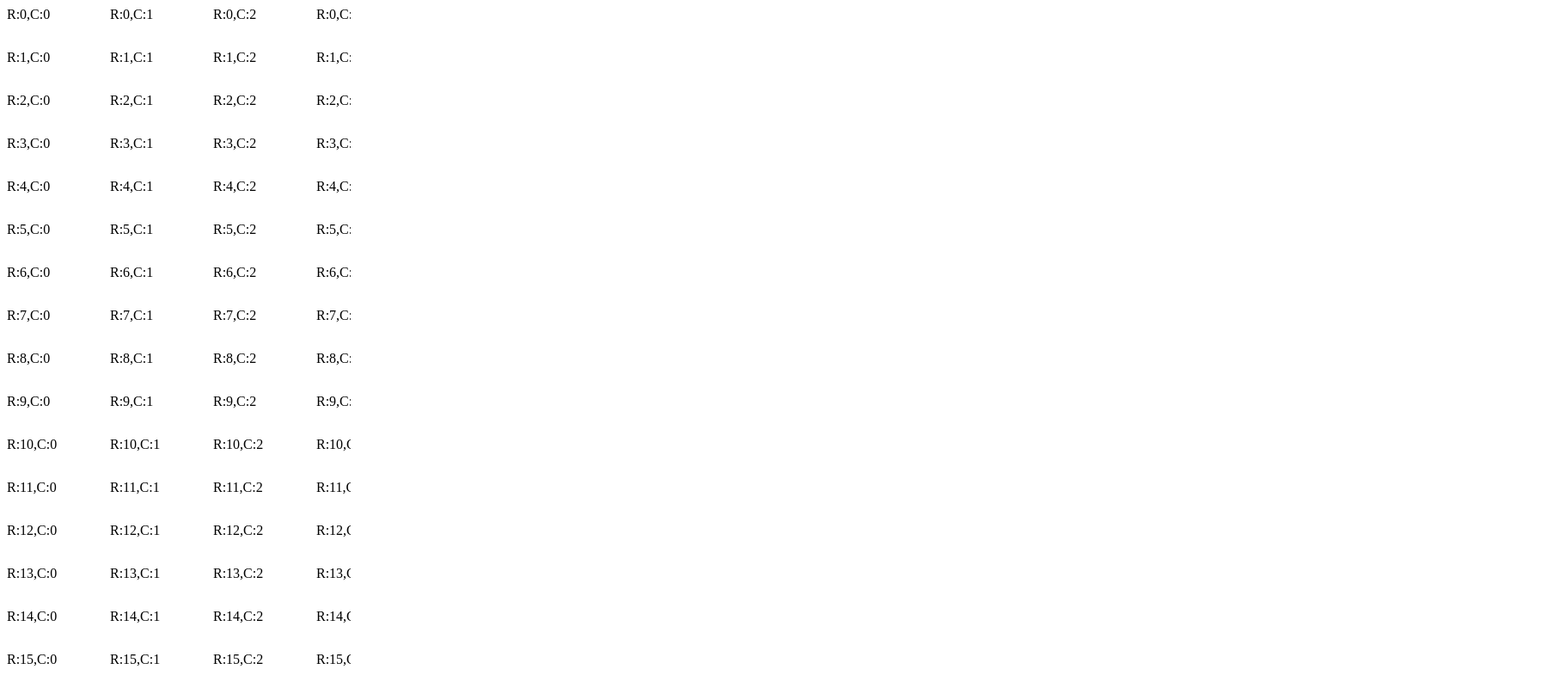
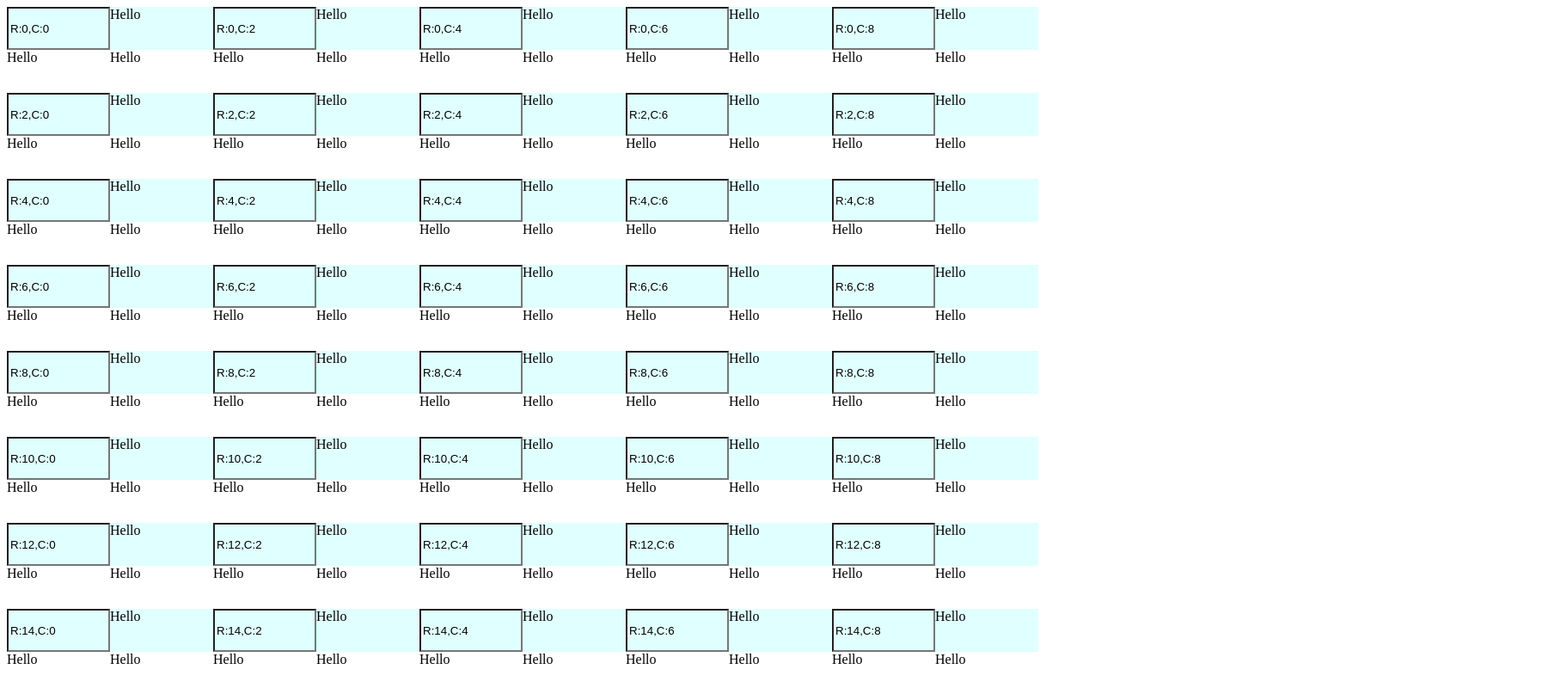
Before and after one commit to RPE8/sturdy-giggle, a website with bundled scripts: page index.html in a window 1280 px wide. Shown: the whole page at 86% size, 1808 px wide, since content can reach past the window. Built offline with nearby package versions, Linux system fonts and the light colour scheme.

Commit message:
Add styles and classAccessor

```diff
--- a/index.html
+++ b/index.html
@@ -6,12 +6,30 @@
 		<meta name="viewport" content="width=device-width, initial-scale=1.0" />
 		<script src="./index.js" type="module" defer></script>
 		<title>Document</title>
-		<style></style>
+		<style>
+			.Even {
+				background-color: lightcyan;
+			}
+			.Input {
+				box-sizing: border-box;
+				width: 100%;
+				height: 100%;
+			}
+
+			.cell {
+				box-sizing: border-box;
+				width: 100%;
+				height: 100%;
+			}
+		</style>
 	</head>
 	<body>
 		<!-- TODO: .sturdy-container should be staticaly created on the page,								then div inside of it must be automatically created -->
-		<main style="position: relative; width: 400px; height: 800px; box-sizing: border-box; overflow: auto">
-			<div class="sturdy-container" style="position: relative; width: 400px; height: 800px; box-sizing: border-box"></div>
+		<main style="position: relative; width: 1800px; height: 800px; box-sizing: border-box; overflow: auto">
+			<div
+				class="sturdy-container"
+				style="position: relative; width: 1800px; height: 800px; box-sizing: border-box"
+			></div>
 		</main>
 	</body>
 </html>
--- a/index.js
+++ b/index.js
@@ -2,7 +2,7 @@ import Sturdy from "./sturdy-giggle.js";
 import SturdyDataGenerator from "./sturdy-data-generator.js";
 
 const rowsCount = 600;
-const columnsCount = 4;
+const columnsCount = 10;
 
 const data = new SturdyDataGenerator({ rowsCount, columnsCount }).generateData();
 
@@ -13,10 +13,10 @@ const sturdy = new Sturdy({
 	rowCount: rowsCount,
 	rowHeight: rowHeight,
 	columns: data,
-	cellRenderer: ({ columnIndex, rowIndex, key, inlineStyle, classes, column } = {}) => {
+	cellRenderer: ({ columnIndex, rowIndex, key, inlineStyle, classes = ["cell"], column } = {}) => {
 		const cellContainer = document.createElement("div");
 		if (key) cellContainer.setAttribute("data-key", key);
-		if (classes) cellContainer.classList("class", ...classes);
+		if (classes) cellContainer.classList.add("class", ...classes);
 		if (inlineStyle) cellContainer.setAttribute("style", inlineStyle);
 
 		const content = column.renderer({ columnIndex, rowIndex });
--- a/sturdy-data-generator.js
+++ b/sturdy-data-generator.js
@@ -14,7 +14,11 @@ class SturdyColumnsGenerator {
 		};
 
 		const classAccessor = function ({ rowIndex, columnIndex }) {
-			return this.key;
+			const classes = [`Row-${rowIndex}`, `Column-${columnIndex}`, "Row", "Column", "Input"];
+			if (rowIndex % 2 === 0) {
+				classes.push("Even");
+			}
+			return classes;
 		};
 
 		const inlineStyleAccessor = function ({ rowIndex, columnIndex }) {
@@ -46,9 +50,18 @@ class SturdyColumnsGenerator {
 					width: 120,
 					widthUnits: "px",
 					renderer: ({ rowIndex, columnIndex }) => {
-						const cell = document.createElement("div");
-						cell.textContent = dataAccessor({ rowIndex, columnIndex });
-						return cell;
+						let element;
+						if (rowIndex % 2 === 0 && columnIndex % 2 === 0) {
+							element = document.createElement("input");
+							element.value = dataAccessor({ rowIndex, columnIndex });
+						} else {
+							element = document.createElement("div");
+							element.textContent = "Hello";
+						}
+
+						const classes = classAccessor({ rowIndex, columnIndex });
+						element.classList.add(...classes);
+						return element;
 					},
 				})
 			);
--- a/sturdy-giggle.js
+++ b/sturdy-giggle.js
@@ -42,7 +42,7 @@ class Sturdy {
 		const container = this.container;
 		container.style.height = this.rowHeight * this.rowCount + "px";
 		// const throttledScroll = this.throttleFunction(, 170);
-		const throttledScroll = this.throttleFunction(this.onScroll.bind(this), 70);
+		const throttledScroll = this.throttleFunction(this.onScroll.bind(this), 17);
 		container.parentNode.addEventListener("scroll", throttledScroll);
 
 		for (let i = 0; i < this.rowsInViewport + this.treshold; i++) {
@@ -71,7 +71,6 @@ class Sturdy {
 	}
 
 	setScrollTop(scrollTop) {
-		console.log("setScroll");
 		const rowNumber = this.calcRowNumberByScrollTop(scrollTop);
 		// console.log(rowNumber, this.firstVisibleRowIndex + this.rowsInViewport);
 		if (
@@ -80,13 +79,12 @@ class Sturdy {
 		) {
 			this.container.replaceChildren();
 			const rowsUpTo = rowNumber + this.rowsInViewport;
-			for (let i = rowNumber; i <= rowsUpTo; i++) {
+			for (let i = rowNumber; i < rowsUpTo; i++) {
 				this.renderRow(i);
 			}
 		} else if (rowNumber > this.firstVisibleRowIndex) {
 			const diff = rowNumber - this.firstVisibleRowIndex;
 			if (diff === 0) return;
-
 			for (let i = 0; i < diff; i++) {
 				for (let j = 0; j < this.columnsCount; j++) {
 					this.container.firstChild.remove();
@@ -95,7 +93,6 @@ class Sturdy {
 			}
 		} else if (rowNumber < this.firstVisibleRowIndex) {
 			const diff = Math.abs(this.firstVisibleRowIndex - rowNumber);
-
 			for (let i = 0; i < diff; i++) {
 				for (let j = 0; j < this.columnsCount; j++) {
 					this.container.lastChild.remove();
@@ -122,7 +119,7 @@ class Sturdy {
 		let topPadding = this.rowHeight * rowIndex;
 		let row = [];
 		columns.forEach((column, columnIndex) => {
-			let inlineStyle = `max-width:${column.width}px ;left: ${leftPadding}${column.widthUnits}; top:${topPadding}px; position: absolute; display: flex; justify-content: center; align-items: center;`;
+			let inlineStyle = `height:${this.rowHeight}px;max-width:${column.width}px ;left: ${leftPadding}${column.widthUnits}; top:${topPadding}px; position: absolute; display: flex; justify-content: center; align-items: center;`;
 			row.push(this.cellRenderer({ rowIndex, columnIndex, column, inlineStyle }));
 			leftPadding += column.width;
 		});
```
